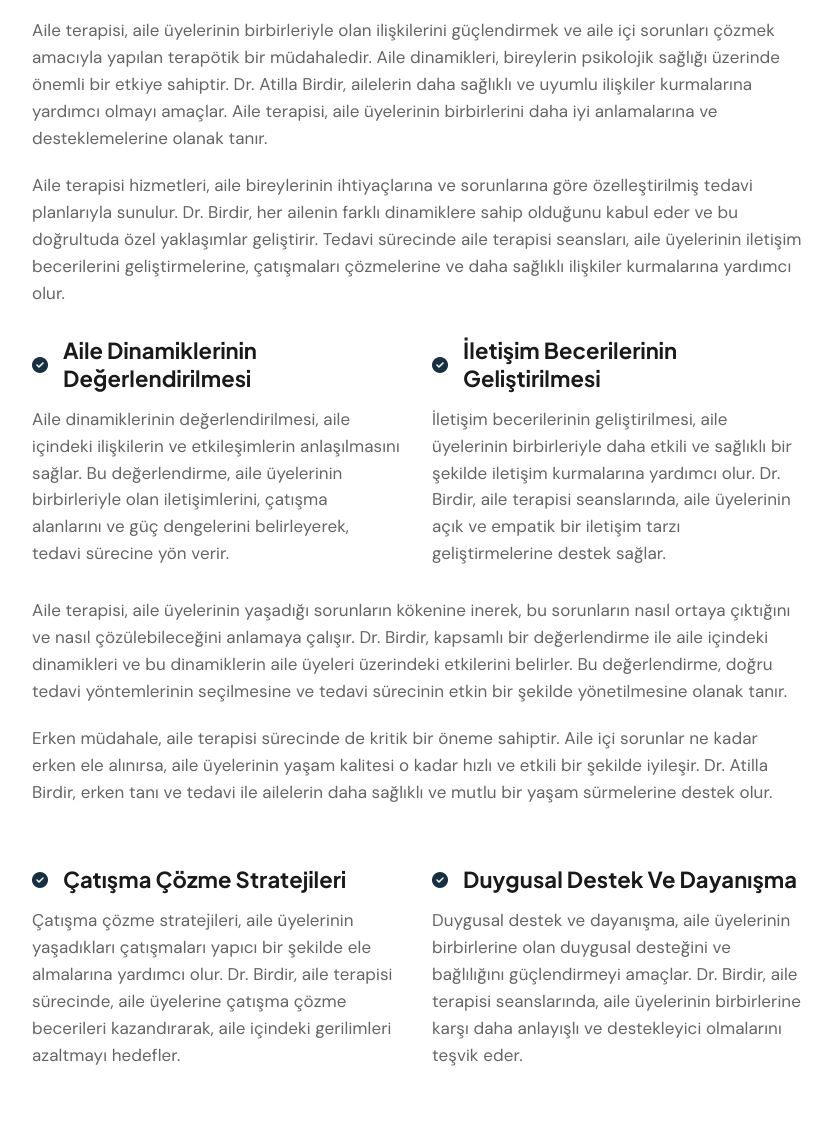
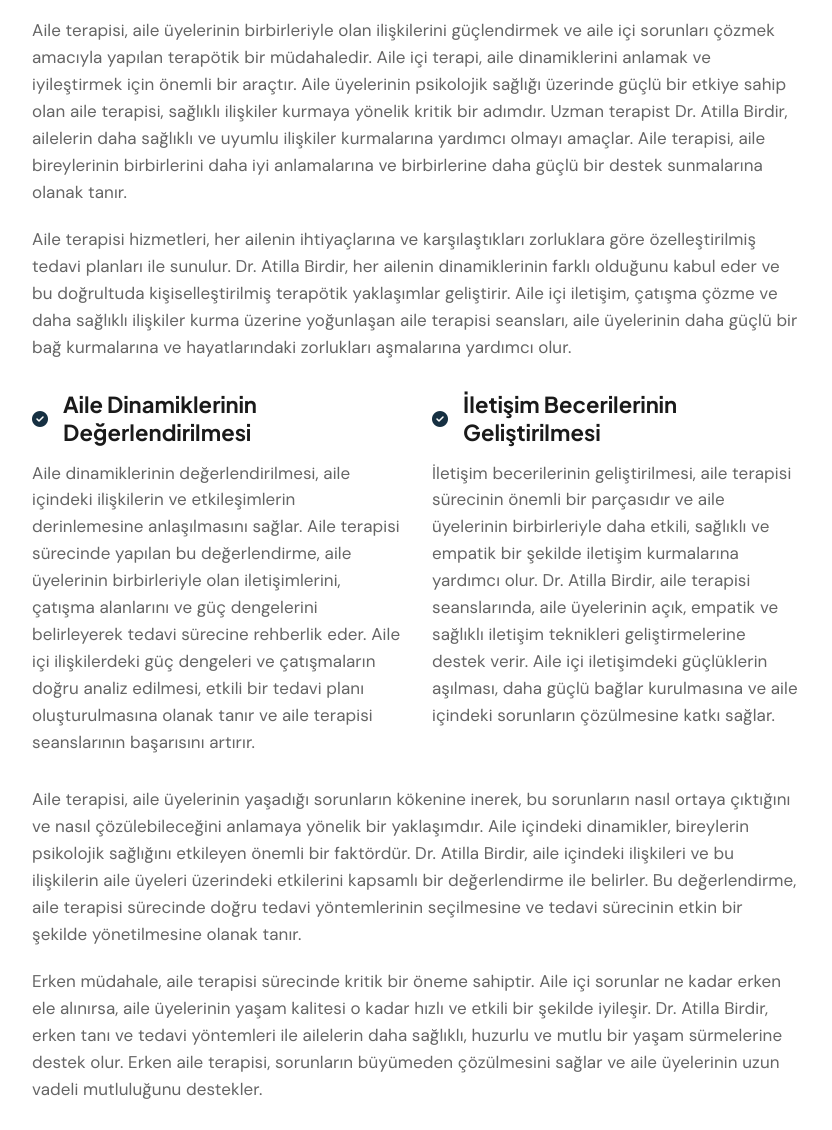
Before and after one commit to Honorwhite/Atilla-Birdir-Websitesi, a plain HTML site: page aile-terapisi.html in a window 1280 px wide. Shown: the part 913-2043 px from the top of the page, without its empty margins (23-855 px from the left). Drawn offline with Linux system fonts and the light colour scheme.

Commit message:
aile terapisi seo

```diff
--- a/aile-terapisi.html
+++ b/aile-terapisi.html
@@ -136,18 +136,10 @@
                                 </div><!-- /.service-details-page__service-img-box -->
                                 <h3 class="service-details-page__service-title">Aile Terapisi
                                 </h3>
-                                <p class="service-details-page__service-desc">Aile terapisi, aile üyelerinin
-                                    birbirleriyle olan ilişkilerini güçlendirmek ve aile içi sorunları çözmek amacıyla
-                                    yapılan terapötik bir müdahaledir. Aile dinamikleri, bireylerin psikolojik sağlığı
-                                    üzerinde önemli bir etkiye sahiptir. Dr. Atilla Birdir, ailelerin daha sağlıklı ve
-                                    uyumlu ilişkiler kurmalarına yardımcı olmayı amaçlar. Aile terapisi, aile üyelerinin
-                                    birbirlerini daha iyi anlamalarına ve desteklemelerine olanak tanır.</p>
-                                <p class="service-details-page__service-desc">Aile terapisi hizmetleri, aile
-                                    bireylerinin ihtiyaçlarına ve sorunlarına göre özelleştirilmiş tedavi planlarıyla
-                                    sunulur. Dr. Birdir, her ailenin farklı dinamiklere sahip olduğunu kabul eder ve bu
-                                    doğrultuda özel yaklaşımlar geliştirir. Tedavi sürecinde aile terapisi seansları,
-                                    aile üyelerinin iletişim becerilerini geliştirmelerine, çatışmaları çözmelerine ve
-                                    daha sağlıklı ilişkiler kurmalarına yardımcı olur.</p>
+                                <p class="service-details-page__service-desc">Aile terapisi, aile üyelerinin birbirleriyle olan ilişkilerini güçlendirmek ve aile içi sorunları çözmek amacıyla yapılan terapötik bir müdahaledir. Aile içi terapi, aile dinamiklerini anlamak ve iyileştirmek için önemli bir araçtır. Aile üyelerinin psikolojik sağlığı üzerinde güçlü bir etkiye sahip olan aile terapisi, sağlıklı ilişkiler kurmaya yönelik kritik bir adımdır. Uzman terapist Dr. Atilla Birdir, ailelerin daha sağlıklı ve uyumlu ilişkiler kurmalarına yardımcı olmayı amaçlar. Aile terapisi, aile bireylerinin birbirlerini daha iyi anlamalarına ve birbirlerine daha güçlü bir destek sunmalarına olanak tanır.</p>
+
+                                <p class="service-details-page__service-desc">Aile terapisi hizmetleri, her ailenin ihtiyaçlarına ve karşılaştıkları zorluklara göre özelleştirilmiş tedavi planları ile sunulur. Dr. Atilla Birdir, her ailenin dinamiklerinin farklı olduğunu kabul eder ve bu doğrultuda kişiselleştirilmiş terapötik yaklaşımlar geliştirir. Aile içi iletişim, çatışma çözme ve daha sağlıklı ilişkiler kurma üzerine yoğunlaşan aile terapisi seansları, aile üyelerinin daha güçlü bir bağ kurmalarına ve hayatlarındaki zorlukları aşmalarına yardımcı olur.</p>
+
                             </div><!-- /.service-details-page__service -->
                             <div
                                 class="service-details-page__inner-one-container service-details-page__inner-container container-fluid">
@@ -160,11 +152,7 @@
                                                     Dinamiklerinin Değerlendirilmesi
                                                 </h4>
                                             </div>
-                                            <p class="service-details-page__inner-one-service-desc">Aile dinamiklerinin
-                                                değerlendirilmesi, aile içindeki ilişkilerin ve etkileşimlerin
-                                                anlaşılmasını sağlar. Bu değerlendirme, aile üyelerinin birbirleriyle
-                                                olan iletişimlerini, çatışma alanlarını ve güç dengelerini belirleyerek,
-                                                tedavi sürecine yön verir.</p>
+                                            <p class="service-details-page__inner-one-service-desc">Aile dinamiklerinin değerlendirilmesi, aile içindeki ilişkilerin ve etkileşimlerin derinlemesine anlaşılmasını sağlar. Aile terapisi sürecinde yapılan bu değerlendirme, aile üyelerinin birbirleriyle olan iletişimlerini, çatışma alanlarını ve güç dengelerini belirleyerek tedavi sürecine rehberlik eder. Aile içi ilişkilerdeki güç dengeleri ve çatışmaların doğru analiz edilmesi, etkili bir tedavi planı oluşturulmasına olanak tanır ve aile terapisi seanslarının başarısını artırır.</p>
                                         </div><!-- /.service-details-page__inner-one-service -->
                                     </div>
                                     <div class="col-xl-6">
@@ -175,28 +163,14 @@
                                                     Becerilerinin Geliştirilmesi
                                                 </h4>
                                             </div>
-                                            <p class="service-details-page__inner-one-service-desc">İletişim
-                                                becerilerinin geliştirilmesi, aile üyelerinin birbirleriyle daha etkili
-                                                ve sağlıklı bir şekilde iletişim kurmalarına yardımcı olur. Dr. Birdir,
-                                                aile terapisi seanslarında, aile üyelerinin açık ve empatik bir iletişim
-                                                tarzı geliştirmelerine destek sağlar.</p>
+                                            <p class="service-details-page__inner-one-service-desc">İletişim becerilerinin geliştirilmesi, aile terapisi sürecinin önemli bir parçasıdır ve aile üyelerinin birbirleriyle daha etkili, sağlıklı ve empatik bir şekilde iletişim kurmalarına yardımcı olur. Dr. Atilla Birdir, aile terapisi seanslarında, aile üyelerinin açık, empatik ve sağlıklı iletişim teknikleri geliştirmelerine destek verir. Aile içi iletişimdeki güçlüklerin aşılması, daha güçlü bağlar kurulmasına ve aile içindeki sorunların çözülmesine katkı sağlar.</p>
                                         </div><!-- /.service-details-page__inner-one-service -->
                                     </div>
                                 </div><!-- /.row -->
                             </div><!-- /.service-details-page__inner-container -->
                             <div class="service-details-page__desc-box">
-                                <p class="service-details-page__desc">Aile terapisi, aile üyelerinin yaşadığı sorunların
-                                    kökenine inerek, bu sorunların nasıl ortaya çıktığını ve nasıl çözülebileceğini
-                                    anlamaya çalışır. Dr. Birdir, kapsamlı bir değerlendirme ile aile içindeki
-                                    dinamikleri ve bu dinamiklerin aile üyeleri üzerindeki etkilerini belirler. Bu
-                                    değerlendirme, doğru tedavi yöntemlerinin seçilmesine ve tedavi sürecinin etkin bir
-                                    şekilde yönetilmesine olanak tanır.</p>
-                                <p class="service-details-page__desc">Erken müdahale, aile terapisi sürecinde de kritik
-                                    bir öneme sahiptir. Aile içi sorunlar ne kadar erken ele alınırsa, aile üyelerinin
-                                    yaşam kalitesi o kadar hızlı ve etkili bir şekilde iyileşir. Dr. Atilla Birdir,
-                                    erken tanı ve tedavi ile ailelerin daha sağlıklı ve mutlu bir yaşam sürmelerine
-                                    destek olur.
-                                </p>
+                                <p class="service-details-page__desc">Aile terapisi, aile üyelerinin yaşadığı sorunların kökenine inerek, bu sorunların nasıl ortaya çıktığını ve nasıl çözülebileceğini anlamaya yönelik bir yaklaşımdır. Aile içindeki dinamikler, bireylerin psikolojik sağlığını etkileyen önemli bir faktördür. Dr. Atilla Birdir, aile içindeki ilişkileri ve bu ilişkilerin aile üyeleri üzerindeki etkilerini kapsamlı bir değerlendirme ile belirler. Bu değerlendirme, aile terapisi sürecinde doğru tedavi yöntemlerinin seçilmesine ve tedavi sürecinin etkin bir şekilde yönetilmesine olanak tanır.</p>
+                                <p class="service-details-page__desc">Erken müdahale, aile terapisi sürecinde kritik bir öneme sahiptir. Aile içi sorunlar ne kadar erken ele alınırsa, aile üyelerinin yaşam kalitesi o kadar hızlı ve etkili bir şekilde iyileşir. Dr. Atilla Birdir, erken tanı ve tedavi yöntemleri ile ailelerin daha sağlıklı, huzurlu ve mutlu bir yaşam sürmelerine destek olur. Erken aile terapisi, sorunların büyümeden çözülmesini sağlar ve aile üyelerinin uzun vadeli mutluluğunu destekler.</p>
                             </div><!-- /.service-details-page__desc-box -->
                             <div
                                 class="service-details-page__inner-one-container service-details-page__inner-container container-fluid">
@@ -209,11 +183,7 @@
                                                     Stratejileri
                                                 </h4>
                                             </div>
-                                            <p class="service-details-page__inner-one-service-desc">Çatışma çözme
-                                                stratejileri, aile üyelerinin yaşadıkları çatışmaları yapıcı bir şekilde
-                                                ele almalarına yardımcı olur. Dr. Birdir, aile terapisi sürecinde, aile
-                                                üyelerine çatışma çözme becerileri kazandırarak, aile içindeki
-                                                gerilimleri azaltmayı hedefler.</p>
+                                            <p class="service-details-page__inner-one-service-desc">Çatışma çözme stratejileri, aile terapisi sürecinde aile üyelerinin yaşadıkları çatışmaları yapıcı bir şekilde ele almalarına yardımcı olur. Aile içindeki gerilimlerin yönetilmesi ve çözülmesi, sağlıklı ilişkiler kurmanın temelidir. Dr. Atilla Birdir, aile üyelerine etkili çatışma çözme becerileri kazandırarak, aile içindeki gerilimleri ve anlaşmazlıkları azaltmayı hedefler. Bu stratejiler, aile üyelerinin daha sağlıklı bir iletişim kurmalarına ve sorunları yapıcı bir şekilde çözmelerine olanak tanır.</p>
                                         </div><!-- /.service-details-page__inner-one-service -->
                                     </div>
                                     <div class="col-xl-6">
@@ -224,11 +194,7 @@
                                                     Destek ve Dayanışma
                                                 </h4>
                                             </div>
-                                            <p class="service-details-page__inner-one-service-desc">Duygusal destek ve
-                                                dayanışma, aile üyelerinin birbirlerine olan duygusal desteğini ve
-                                                bağlılığını güçlendirmeyi amaçlar. Dr. Birdir, aile terapisi
-                                                seanslarında, aile üyelerinin birbirlerine karşı daha anlayışlı ve
-                                                destekleyici olmalarını teşvik eder.</p>
+                                            <p class="service-details-page__inner-one-service-desc">Duygusal destek ve dayanışma, aile üyelerinin birbirlerine olan duygusal desteğini ve bağlılıklarını güçlendirmeyi amaçlar. Aile içindeki duygusal bağlar, sağlıklı ilişkilerin temel taşlarındandır. Dr. Atilla Birdir, aile terapisi seanslarında, aile üyelerinin birbirlerine karşı daha anlayışlı, empatik ve destekleyici olmalarını teşvik eder. Duygusal dayanışma, aile üyelerinin sorunlar karşısında daha güçlü bir şekilde bir arada durmalarını sağlar ve aile içindeki ilişkilerin sağlıklı bir şekilde devam etmesine katkıda bulunur.</p>
                                         </div><!-- /.service-details-page__inner-one-service -->
                                     </div>
                                 </div><!-- /.row -->
```
